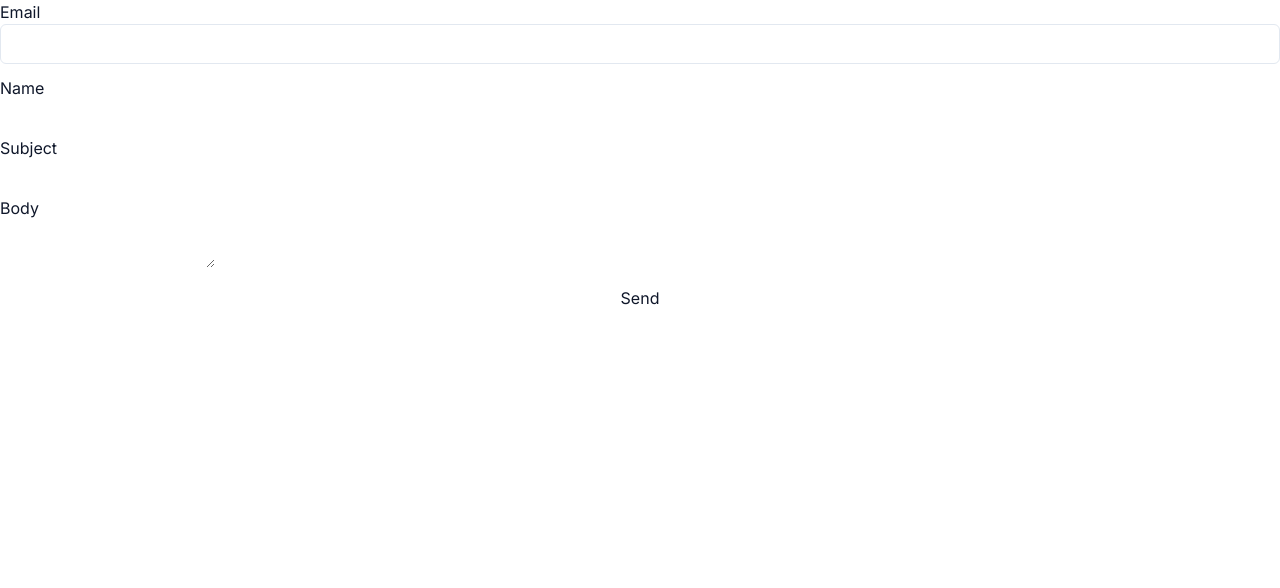
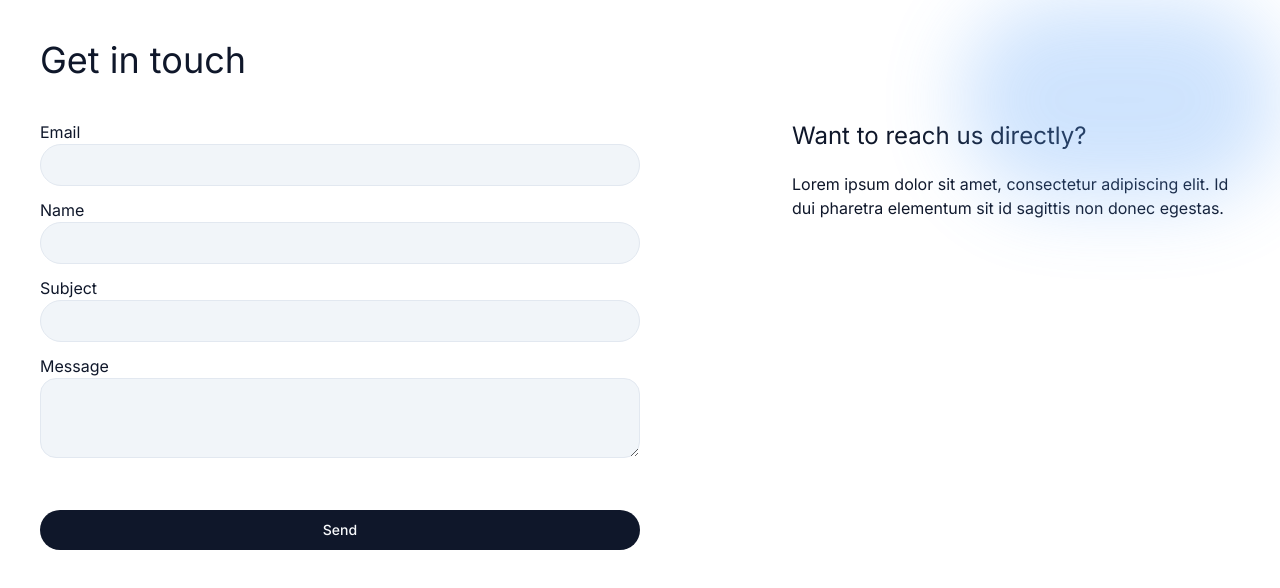
Before and after one commit to Gerry-Mie/nxtt, a Next.js app: page /contact in a window 1280 px wide. Shown: the top 588 px of the page. Built offline with nearby package versions, Linux system fonts and the light colour scheme.

Commit message:
contact design

```diff
--- a/app/contact/page.tsx
+++ b/app/contact/page.tsx
@@ -5,6 +5,8 @@ import {zodResolver} from "@hookform/resolvers/zod"
 import {contactForm, ContactForm} from "@/lib/validations/contact-form";
 import {useMutation} from "@tanstack/react-query";
 import {Input} from "@/components/ui/input";
+import {Textarea} from "@/components/ui/textarea";
+import {Button} from "@/components/ui/button";
 
 
 const ContactForm = () => {
@@ -23,8 +25,13 @@ const ContactForm = () => {
     }
 
     return (
-        <div className='h-screen'>
-            <form onSubmit={f.handleSubmit(submit)}>
+        <div className='h-screen p-10 relative'>
+            <div className='absolute top-0 right-0 blur-2xl z-0 bg-blue-400 w-1/4 h-1/4 opacity-30 rounded-full'/>
+            <div>
+                <h1 className='text-4xl'>Get in touch</h1>
+                <div className='flex justify-between mt-10 gap-12'>
+
+                    <form onSubmit={f.handleSubmit(submit)} className='w-1/2'>
                         <div className='flex flex-col gap-3'>
                             <label>
                                 <p>Email</p>
@@ -32,22 +39,31 @@ const ContactForm = () => {
                             </label>
                             <label>
                                 <p>Name</p>
-                        <input {...f.register('name')}/>
+                                <Input {...f.register('name')}/>
                             </label>
                             <label>
                                 <p>Subject</p>
-                        <input {...f.register('Title')}/>
+                                <Input {...f.register('Title')}/>
                             </label>
 
                             <label>
-                        <p>Body</p>
-                        <textarea {...f.register('content')}/>
+                                <p>Message</p>
+                                <Textarea {...f.register('content')}/>
                             </label>
-                    <button disabled={mutation.isLoading} name=''
+                            <Button className='mt-10' disabled={mutation.isLoading} name=''
                                     type='submit'>{mutation.isLoading ? 'Sending...' : 'Send'}
-                    </button>
+                            </Button>
                         </div>
                     </form>
+                    <div className='max-w-md'>
+                        <h3 className='text-2xl'>Want to reach us directly?</h3>
+                        <p className='mt-5'>Lorem ipsum dolor sit amet, consectetur adipiscing elit. Id dui
+                            pharetra elementum sit id sagittis non donec egestas.
+                        </p>
+                    </div>
+                </div>
+            </div>
+
         </div>
     );
 };
--- a/app/layout.tsx
+++ b/app/layout.tsx
@@ -9,12 +9,16 @@ export const metadata = {
     description: 'Generated by create next app',
 }
 
-export default function RootLayout(props:any) {
+export default function RootLayout(props: any) {
     return (
         <html lang="en">
         <body className={inter.className}>
         <Provider>
-            {props.children}
+            <div className='w-full'>
+                <div className='max-w-screen-2xl m-auto'>
+                {props.children}
+                </div>
+            </div>
         </Provider>
         </body>
         </html>
--- /dev/null
+++ b/components/ui/button.tsx
@@ -0,0 +1,57 @@
+import * as React from "react"
+import { Slot } from "@radix-ui/react-slot"
+import { cva, type VariantProps } from "class-variance-authority"
+
+import { cn } from "@/lib/utils"
+
+const buttonVariants = cva(
+  "inline-flex items-center justify-center rounded-3xl text-sm font-medium transition-colors focus-visible:outline-none" +
+    " focus-visible:ring-2 focus-visible:ring-ring focus-visible:ring-offset-2 disabled:opacity-50" +
+    " disabled:pointer-events-none ring-offset-background",
+  {
+    variants: {
+      variant: {
+        default: "bg-primary text-primary-foreground hover:bg-primary/90",
+        destructive:
+          "bg-destructive text-destructive-foreground hover:bg-destructive/90",
+        outline:
+          "border border-input hover:bg-accent hover:text-accent-foreground",
+        secondary:
+          "bg-secondary text-secondary-foreground hover:bg-secondary/80",
+        ghost: "hover:bg-accent hover:text-accent-foreground",
+        link: "underline-offset-4 hover:underline text-primary",
+      },
+      size: {
+        default: "h-10 py-2 px-4",
+        sm: "h-9 px-3 rounded-md",
+        lg: "h-11 px-8 rounded-md",
+      },
+    },
+    defaultVariants: {
+      variant: "default",
+      size: "default",
+    },
+  }
+)
+
+export interface ButtonProps
+  extends React.ButtonHTMLAttributes<HTMLButtonElement>,
+    VariantProps<typeof buttonVariants> {
+  asChild?: boolean
+}
+
+const Button = React.forwardRef<HTMLButtonElement, ButtonProps>(
+  ({ className, variant, size, asChild = false, ...props }, ref) => {
+    const Comp = asChild ? Slot : "button"
+    return (
+      <Comp
+        className={cn(buttonVariants({ variant, size, className }))}
+        ref={ref}
+        {...props}
+      />
+    )
+  }
+)
+Button.displayName = "Button"
+
+export { Button, buttonVariants }
--- a/components/ui/input.tsx
+++ b/components/ui/input.tsx
@@ -1,17 +1,23 @@
 import * as React from "react"
 
-import { cn } from "@/lib/utils"
+import {cn} from "@/lib/utils"
 
 export interface InputProps
-  extends React.InputHTMLAttributes<HTMLInputElement> {}
+    extends React.InputHTMLAttributes<HTMLInputElement> {
+}
 
 const Input = React.forwardRef<HTMLInputElement, InputProps>(
-  ({ className, type, ...props }, ref) => {
+    ({className, type, ...props}, ref) => {
         return (
             <input
                 type={type}
                 className={cn(
-          "flex h-10 w-full rounded-md border border-input bg-transparent px-3 py-2 text-sm ring-offset-background file:border-0 file:bg-transparent file:text-sm file:font-medium placeholder:text-muted-foreground focus-visible:outline-none focus-visible:ring-2 focus-visible:ring-ring focus-visible:ring-offset-2 disabled:cursor-not-allowed disabled:opacity-50",
+                    "flex h-10 w-full rounded-3xl border border-input px-4 py-5 text-sm" +
+                    " ring-offset-background file:border-0 file:text-sm file:font-medium" +
+                    " bg-secondary text-secondary-foreground"+
+                    " placeholder:text-muted-foreground focus-visible:outline-none focus-visible:ring-2" +
+                    " focus-visible:ring-ring focus-visible:ring-offset-2 disabled:cursor-not-allowed" +
+                    " disabled:opacity-50",
                     className
                 )}
                 ref={ref}
@@ -22,4 +28,4 @@ const Input = React.forwardRef<HTMLInputElement, InputProps>(
 )
 Input.displayName = "Input"
 
-export { Input }
+export {Input}
--- /dev/null
+++ b/components/ui/textarea.tsx
@@ -0,0 +1,27 @@
+import * as React from "react"
+
+import { cn } from "@/lib/utils"
+
+export interface TextareaProps
+  extends React.TextareaHTMLAttributes<HTMLTextAreaElement> {}
+
+const Textarea = React.forwardRef<HTMLTextAreaElement, TextareaProps>(
+  ({ className, ...props }, ref) => {
+    return (
+      <textarea
+        className={cn(
+          "flex min-h-[80px] w-full rounded-2xl border border-input bg-transparent px-4 py-2 text-sm " +
+            "ring-offset-background placeholder:text-muted-foreground focus-visible:outline-none focus-visible:ring-2" +
+            " bg-secondary text-secondary-foreground"+
+            " focus-visible:ring-ring focus-visible:ring-offset-2 disabled:cursor-not-allowed disabled:opacity-50",
+          className
+        )}
+        ref={ref}
+        {...props}
+      />
+    )
+  }
+)
+Textarea.displayName = "Textarea"
+
+export { Textarea }
--- a/package.json
+++ b/package.json
@@ -12,6 +12,7 @@
     "@azure/identity": "^3.2.2",
     "@hookform/resolvers": "^3.1.1",
     "@microsoft/microsoft-graph-client": "^3.0.5",
+    "@radix-ui/react-slot": "^1.0.2",
     "@tanstack/react-query": "^4.29.14",
     "@types/node": "20.3.1",
     "@types/react": "18.2.12",
```
Also changed, not shown: 1 other file (tests, documents, lock files or other folders). Lines whose indentation alone changed are shown as unchanged.
